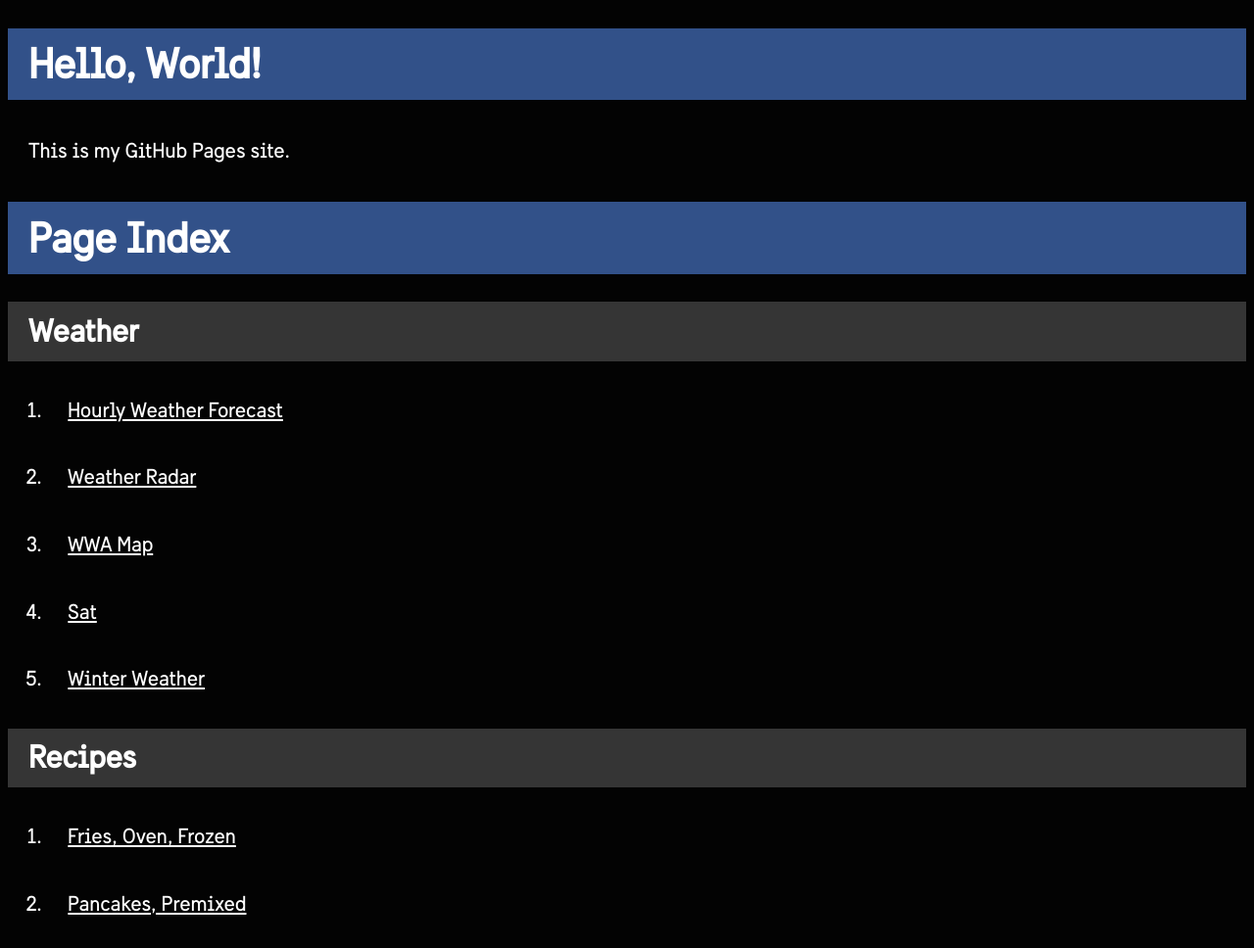
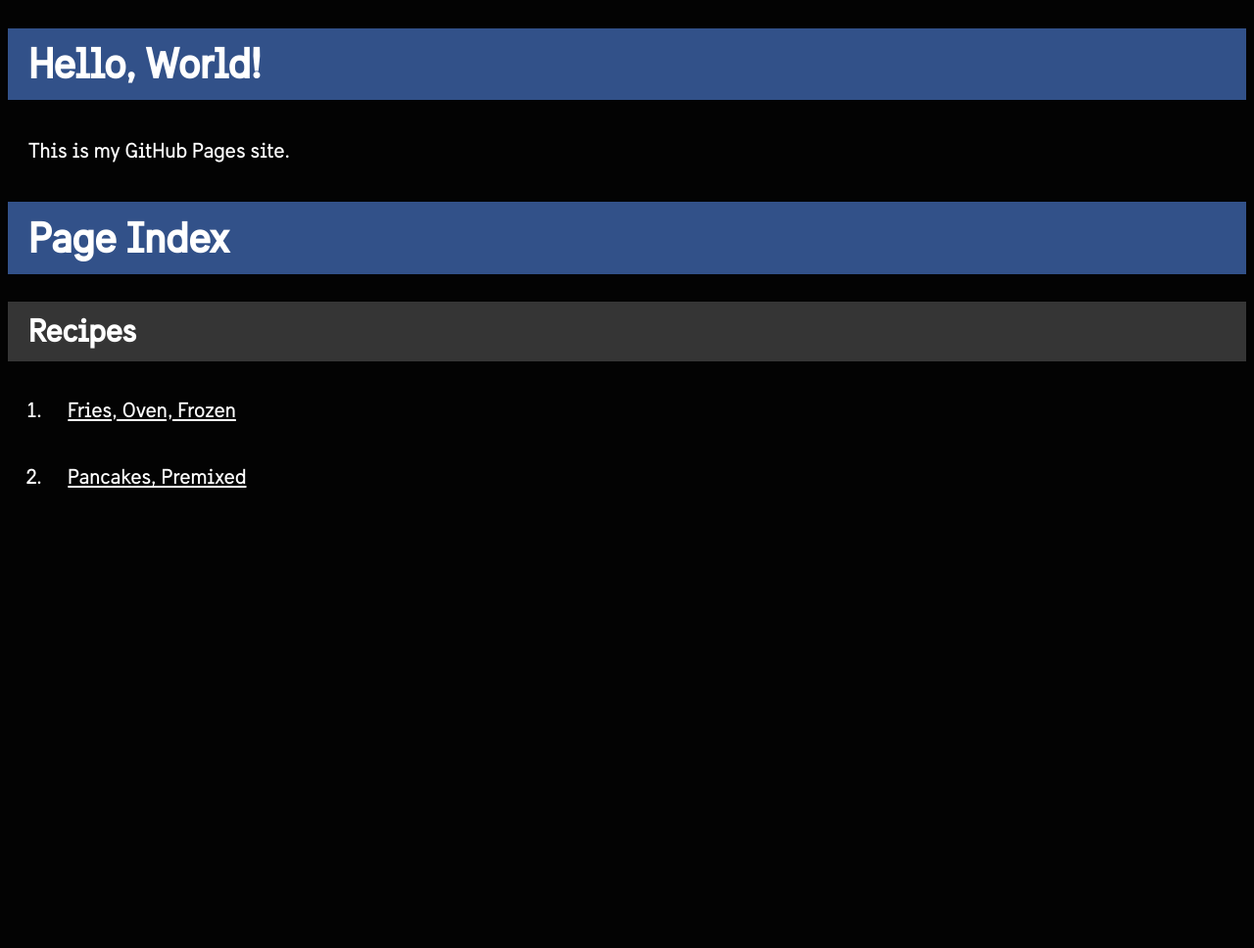
Before and after one commit to jake9wi/jake9wi.github.io, a Jekyll site: the page built from index.md, in a window 1280 px wide. Shown: the whole page at 98% size. Built offline with Jekyll 4.4.1, drawn with Linux system fonts in a browser that asks for light colours; after the commit the page ends 900 px from its top, so only the background shows below that.

Commit message:
remove dead links

```diff
--- a/index.md
+++ b/index.md
@@ -8,14 +8,6 @@ title: JAKE9WI
 <p>This is my GitHub Pages site.</p>
 
 <h1>Page Index</h1>
-<h2>Weather</h2>
-<ol>
-    <li><p><a href="/weather-api-table/weather.htm">Hourly Weather Forecast</a></p></li>
-    <li><p><a href="/weather-radar/radar.htm">Weather Radar</a></p></li>
-    <li><p><a href="/weather-hazards-map/hazards-map.htm">WWA Map</a></p></li>
-    <li><p><a href="/weather-sat/sat.htm">Sat</a></p></li>
-    <li><p><a href="/winter-weather/winter-weather.htm">Winter Weather</a></p></li>
-</ol>
 
 <h2>Recipes</h2>
 <ol>
```
